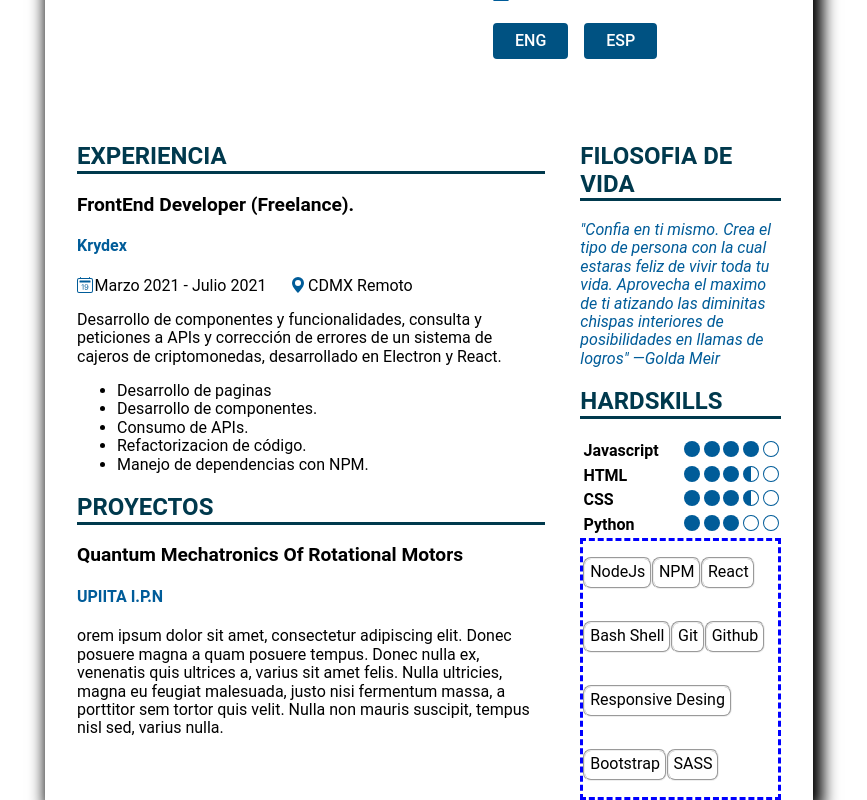
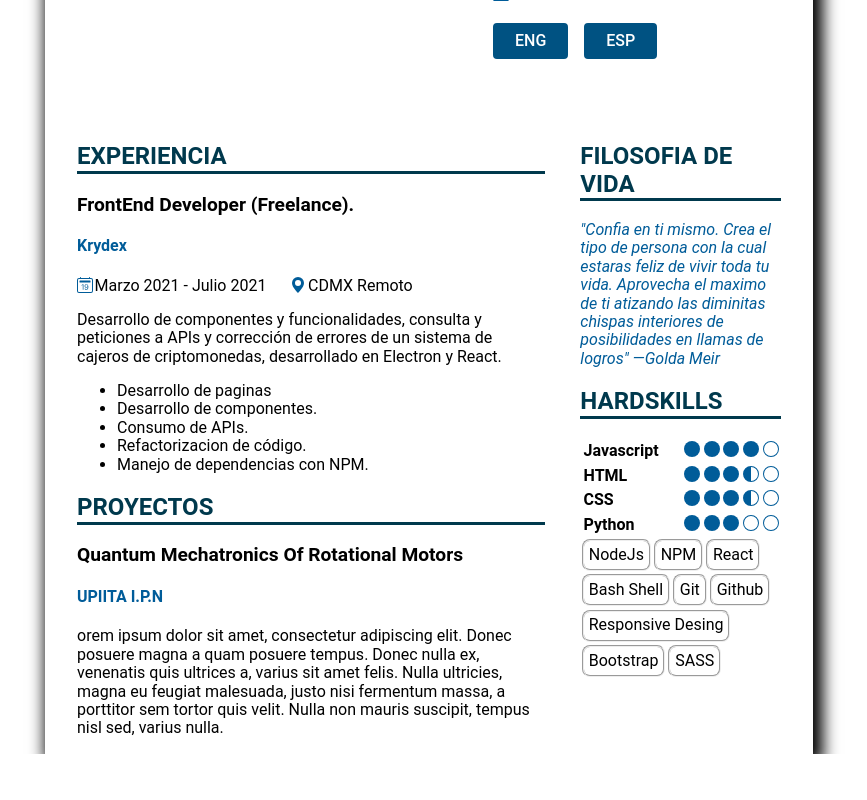
Before and after one commit to ErnestoZuniga/ErnestoZuniga.github.io, a React (Create React App) app: page / in a window 1280 px wide. Shown: the part 519-1319 px from the top of the page, without its empty margins (211-1078 px from the left). After the commit the page ends 1273 px from the top, so only its background shows below. Built offline with nearby package versions, Linux system fonts and the light colour scheme.

Commit message:
chore: removed style border used for testing

```diff
--- a/src/assets/styles/desktop/_body.module.scss
+++ b/src/assets/styles/desktop/_body.module.scss
@@ -9,11 +9,12 @@
       @include card__title;
     }
     &--unordered {
-      border-color: blue;
-      border-style: dashed;
+      //border-color: blue;
+      //border-style: dashed;
       display: flex;
       flex-wrap: wrap;
       p {
+        margin: 0.1rem;
         border: groove 2px;
         padding: 0.3rem;
         border-radius: 8px;
```
